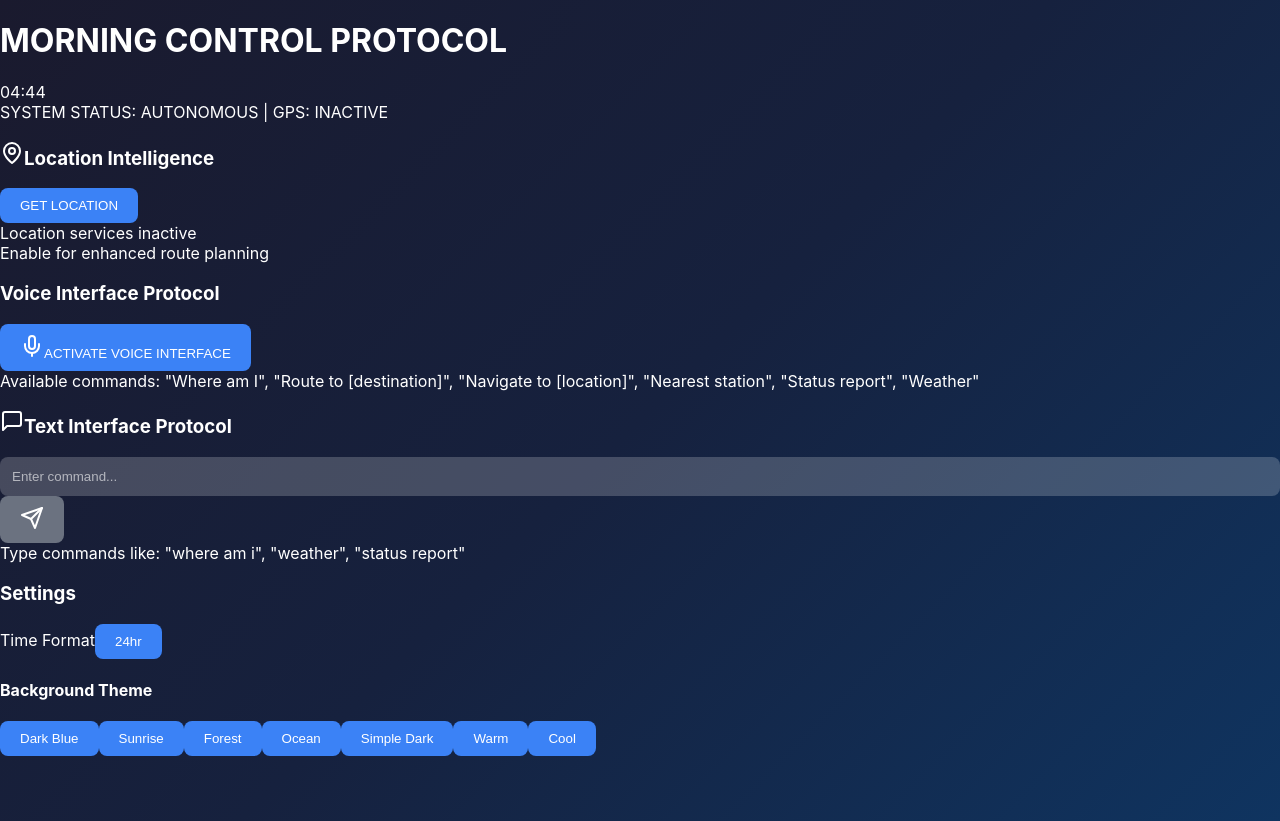
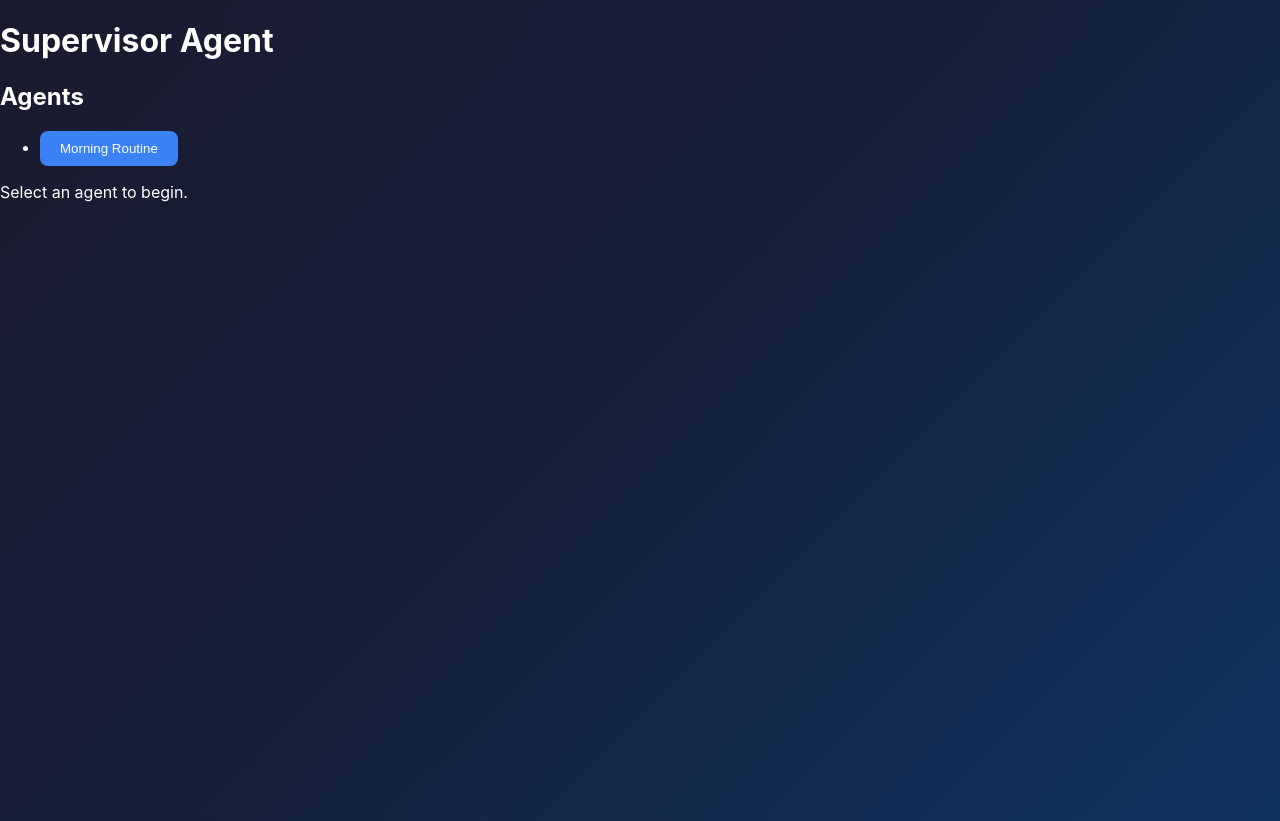
Before and after one commit to Tiger74215/morning-control-protocol, a Next.js app: page / in a window 1280 px wide. Built offline with nearby package versions, Linux system fonts and the light colour scheme.

Commit message:
Ignore build and dependency artifacts

```diff
--- /dev/null
+++ b/components/SupervisorAgent.js
@@ -0,0 +1,45 @@
+import React, { useState } from 'react';
+import MorningAgent from './MorningAgent';
+
+const SupervisorAgent = () => {
+  const [activeAgent, setActiveAgent] = useState(null);
+
+  const agents = [
+    { id: 'morning', name: 'Morning Routine', component: <MorningAgent /> },
+    // Additional agents can be added here
+  ];
+
+  const selectedAgent = agents.find(a => a.id === activeAgent);
+
+  return (
+    <div className="min-h-screen p-4 text-gray-100 bg-gray-900">
+      <h1 className="text-2xl font-bold mb-4">Supervisor Agent</h1>
+      <div className="flex flex-col md:flex-row gap-4">
+        <div className="md:w-1/3 bg-gray-800 p-4 rounded">
+          <h2 className="text-xl mb-2">Agents</h2>
+          <ul>
+            {agents.map(agent => (
+              <li key={agent.id}>
+                <button
+                  className="w-full text-left p-2 hover:bg-gray-700 rounded"
+                  onClick={() => setActiveAgent(agent.id)}
+                >
+                  {agent.name}
+                </button>
+              </li>
+            ))}
+          </ul>
+        </div>
+        <div className="flex-1 bg-gray-800 p-4 rounded min-h-[300px]">
+          {selectedAgent ? (
+            selectedAgent.component
+          ) : (
+            <p className="text-gray-400">Select an agent to begin.</p>
+          )}
+        </div>
+      </div>
+    </div>
+  );
+};
+
+export default SupervisorAgent;
--- a/pages/index.js
+++ b/pages/index.js
@@ -1,9 +1,9 @@
-import MorningAgent from '../components/MorningAgent'
+import SupervisorAgent from '../components/SupervisorAgent';
 
 export default function Home() {
   return (
     <div>
-      <MorningAgent />
+      <SupervisorAgent />
     </div>
-  )
+  );
 }
```
Also changed, not shown: 1 other file (tests, documents, lock files or other folders).
